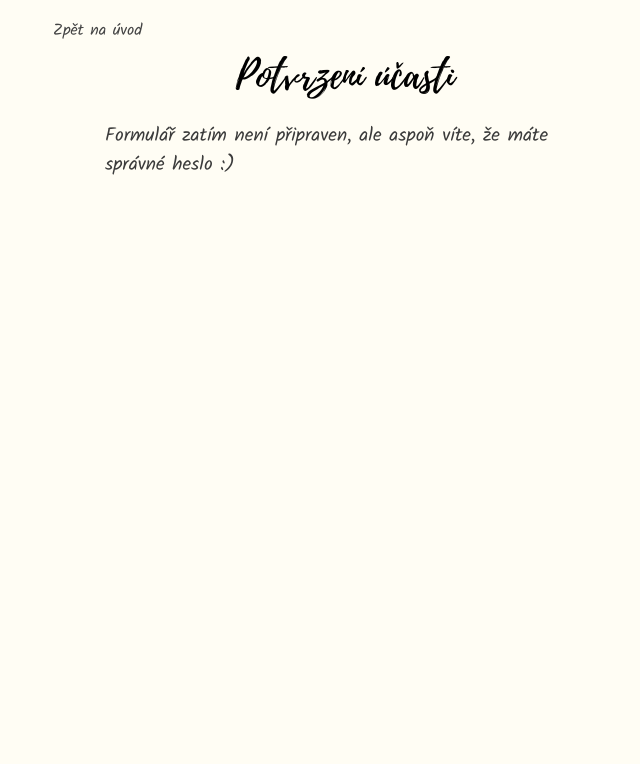
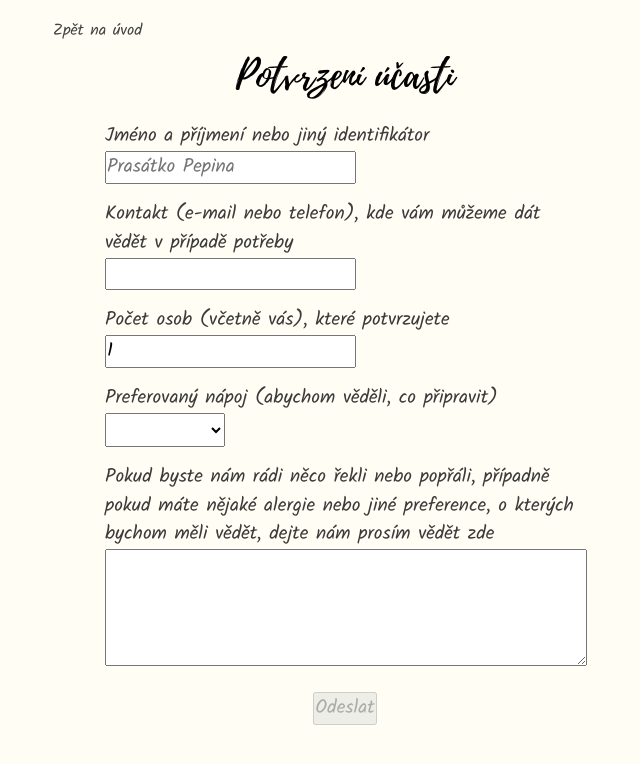
Before and after one commit to Papooch/takmysetedavemem.cz, a Nuxt app: page /form/1444758d in a window 1280 px wide. Shown: the top 764 px of the page, without its empty margins (295-935 px from the left). Built offline with nearby package versions, Linux system fonts and the light colour scheme.

Commit message:
add confirmation form

```diff
--- a/app/components/pages/ConfirmationForm.vue
+++ b/app/components/pages/ConfirmationForm.vue
@@ -6,13 +6,100 @@
     >
       <BackToHomeButton :t="t" />
     </PRow>
-    <PColumn>
-      <PageSection
-        :title="t.confirmationForm.title"
-      >
-        <p>{{ t.confirmationForm.nothingHereYet }}</p>
-      </PageSection>
-    </PColumn>
+    <PageSection
+      :title="t.confirmationForm.title"
+    >
+      <PColumn>
+        <form
+          @submit.prevent="submitForm"
+        >
+          <PColumn gap="1">
+            <label>
+              {{ formLabels.name }}
+              <br>
+              <input
+                v-model="name"
+                type="text"
+                name="name"
+                placeholder="Prasátko Pepina"
+              >
+            </label>
+
+            <label>
+              {{ formLabels.contact }}
+              <br>
+              <input
+                v-model="contact"
+                type="text"
+                name="contact"
+              >
+            </label>
+
+            <label>
+              {{ formLabels.numberOfPeople }}
+              <br>
+              <input
+                v-model="numberOfPeople"
+                type="number"
+                name="numberOfPeople"
+              >
+            </label>
+
+            <label v-if="sleeping">
+              {{ formLabels.sleepover }}
+              <br>
+              <select
+                v-model="sleepover"
+                name="sleepover"
+              >
+                <option value="patek,sobota">{{ formLabels.sleepoverOptions.both }}</option>
+                <option value="patek">{{ formLabels.sleepoverOptions.friday }}</option>
+                <option value="sobota">{{ formLabels.sleepoverOptions.saturday }}</option>
+                <option value="ne">{{ formLabels.sleepoverOptions.none }}</option>
+              </select>
+            </label>
+
+            <label>
+              {{ formLabels.preferredDrink }}
+              <br>
+              <select
+                v-model="preferredDrink"
+                name="preferredDrink"
+              >
+                <option value="vino">{{ formLabels.preferredDrinkOptions.wine }}</option>
+                <option value="pivo">{{ formLabels.preferredDrinkOptions.beer }}</option>
+                <option value="tvrdej">{{ formLabels.preferredDrinkOptions.sliwovitz }}</option>
+                <option value="cocktail">{{ formLabels.preferredDrinkOptions.cocktail }}</option>
+                <option value="nealko">{{ formLabels.preferredDrinkOptions.softDrink }}</option>
+              </select>
+            </label>
+
+            <label>
+              {{ formLabels.message }}
+              <br>
+              <textarea
+                v-model="message"
+                name="message"
+                rows="4"
+                style="width: 100%;"
+              />
+            </label>
+
+            <PRow
+              justify="center"
+              alignment="center"
+            >
+              <button
+                type="submit"
+                :disabled="!isFormValid"
+              >
+                {{ t.misc.submit }}
+              </button>
+            </PRow>
+          </PColumn>
+        </form>
+      </PColumn>
+    </PageSection>
   </NuxtLayout>
 </template>
 
@@ -24,7 +111,66 @@ const props = defineProps<{
   sleeping: boolean;
 }>();
 
+const formLabels = props.t.confirmationForm.fields;
+
+const name = ref("");
+const numberOfPeople = ref(1);
+const contact = ref("");
+const preferredDrink = ref("");
+const sleepover = ref(props.sleeping ? "patek,sobota" : "x");
+const message = ref("");
+
+const isFormValid = computed(() => {
+  return name.value.trim() !== "" && numberOfPeople.value > 0;
+});
+
 useSeoMeta({
-  title: props.t.confirmationForm.title,
+  title: props.t.confirmationForm.title + " | " + props.t.intro.soWellGetMarriedThen,
 });
+
+async function submitForm() {
+  const params = new URLSearchParams(window.location.search);
+  const password = params.get("password") || "";
+
+  const body = {
+    name: name.value,
+    contact: contact.value,
+    personCount: numberOfPeople.value.toString(),
+    sleeping: sleepover.value,
+    drink: preferredDrink.value,
+    message: message.value,
+    password: password,
+  };
+
+  // Use URLSearchParams to encode the form data as application/x-www-form-urlencoded
+  // to bypass CORS issues with the Google Apps Script endpoint
+  const formData = new URLSearchParams(body);
+
+  try {
+    const url = "https://script.google.com/macros/s/AKfycbyWfwHR2pNtCAgkEdTNSchV8lQwenpCrk9pc2VUkZWjYooBseH_GRuDF3Vtq0xKqc6JfQ/exec";
+    const response = await fetch(url, {
+      method: "POST",
+      body: formData,
+    });
+    const responseBody = await response.json() as { status: string };
+    if (response.ok) {
+      if (responseBody.status === "created") {
+        return alert(`Formulář byl úspěšně odeslán. Děkujeme, ${name.value}!`);
+      }
+      else if (responseBody.status === "updated") {
+        return alert(`Zaznamené odpovědi pro jméno "${name.value}" byly aktualizovány. Děkujeme!`);
+      }
+      else if (responseBody.status === "wrong_password") {
+        return alert("Dobrý pokus, ale bez hesla to nepůjde! Vrať se zpět a zadej správné heslo");
+      }
+
+      console.error("Unexpected response status:", responseBody);
+      alert("Omlouváme se, ale při odesílání formuláře došlo k chybě. Zkuste to prosím znovu později!");
+    }
+  }
+  catch (error) {
+    console.error("Error submitting form:", error);
+    alert("Omlouváme se, ale při odesílání formuláře došlo k chybě. Zkuste to prosím znovu později.");
+  }
+}
 </script>
--- a/app/components/pages/ConfirmationFormEntrypoint.vue
+++ b/app/components/pages/ConfirmationFormEntrypoint.vue
@@ -23,6 +23,7 @@
 
             <input
               v-model="password"
+              name="password"
               type="text"
               :placeholder="t.confirmationForm.passwordPlaceholder"
             >
@@ -69,8 +70,8 @@ const allowedHashes = new Set([
   "f1ce1f45", // "en, sleeping"
 ]);
 
-watch(password, async (newPassword) => {
-  const hashValue = await hashPassword(newPassword);
+watch(password, (newPassword) => {
+  const hashValue = hashPassword(newPassword);
   if (allowedHashes.has(hashValue)) {
     isPasswordValid.value = true;
   }
@@ -80,7 +81,7 @@ watch(password, async (newPassword) => {
   hash.value = hashValue;
 });
 
-async function hashPassword(password: string): Promise<string> {
+function hashPassword(password: string): string {
   let h = 0;
   for (let c = password.length; c--;) {
     h += password.charCodeAt(c);
--- a/i18n/locales/cz.ts
+++ b/i18n/locales/cz.ts
@@ -70,9 +70,28 @@ export const cz = {
     passwordIsIncorrect: "Heslo není správné...",
 
     title: "Potvrzení účasti",
-    nameLabel: "Jméno a příjmení",
 
-    nothingHereYet: "Formulář zatím není připraven, ale aspoň víte, že máte správné heslo :)",
+    fields: {
+      name: "Jméno a příjmení nebo jiný identifikátor",
+      numberOfPeople: "Počet osob (včetně vás), které potvrzujete",
+      contact: "Kontakt (e-mail nebo telefon), kde vám můžeme dát vědět v případě potřeby",
+      preferredDrink: "Preferovaný nápoj (abychom věděli, co připravit)",
+      preferredDrinkOptions: {
+        wine: "🍷 Vínečko",
+        beer: "🍺 Pivečko",
+        sliwovitz: "🥃 Slivovice",
+        cocktail: "🍹 Koktejly",
+        softDrink: "🥤 Nealko",
+      },
+      sleepover: "Chci přespávat na chatěnce",
+      sleepoverOptions: {
+        friday: "🛏️ Jen z pátku na sobotu",
+        saturday: "🛏️ Jen ze soboty na neděli",
+        both: "🛏️🛏️ Oba dva dny",
+        none: "❌ Nebudu přespávat",
+      },
+      message: "Pokud byste nám rádi něco řekli nebo popřáli, případně pokud máte nějaké alergie nebo jiné preference, o kterých bychom měli vědět, dejte nám prosím vědět zde",
+    },
   },
 
   misc: {
--- a/i18n/locales/en.ts
+++ b/i18n/locales/en.ts
@@ -72,9 +72,28 @@ export const en: Translations = {
     passwordIsIncorrect: "The password is not correct...",
 
     title: "Confirmation of Attendance",
-    nameLabel: "First and Last Name",
 
-    nothingHereYet: "The form is not ready yet, but at least you know you have the correct password :)",
+    fields: {
+      name: "First and Last Name or other identifier",
+      numberOfPeople: "Number of people (including you) that you are confirming",
+      contact: "Contact (email or phone) where we can reach you if needed",
+      preferredDrink: "Preferred drink (so we know what to prepare)",
+      preferredDrinkOptions: {
+        wine: "🍷 Wine",
+        beer: "🍺 Beer",
+        sliwovitz: "🥃 Spirit",
+        cocktail: "🍹 Cocktail",
+        softDrink: "🥤 Soft drink",
+      },
+      sleepover: "I want to sleep over at the cottage",
+      sleepoverOptions: {
+        friday: "🛏️ Only from Friday to Saturday",
+        saturday: "🛏️ Only from Saturday to Sunday",
+        both: "🛏️🛏️ Both days",
+        none: "❌ I won't be sleeping over",
+      },
+      message: "If you would like to tell us something or wish us something, or if you have any allergies or other preferences that we should know about, please let us know here",
+    },
   },
 
   misc: {
```
Also changed, not shown: i18n/i18n.d.ts (deleted, +0 -14 lines), 1 other file (tests, documents, lock files or other folders).
